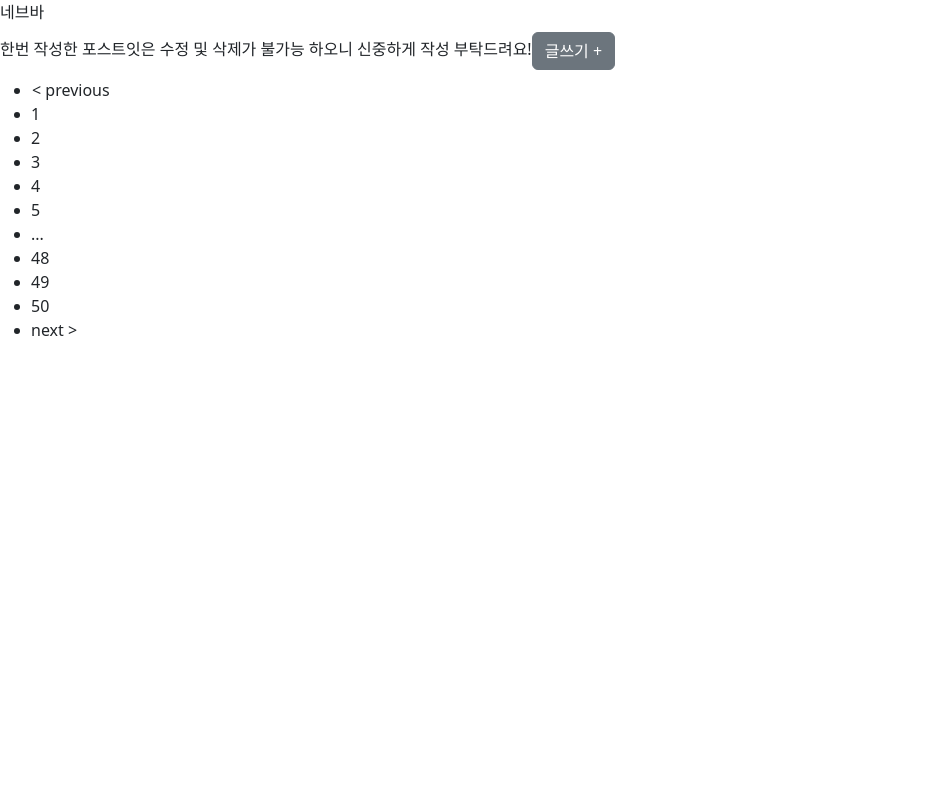
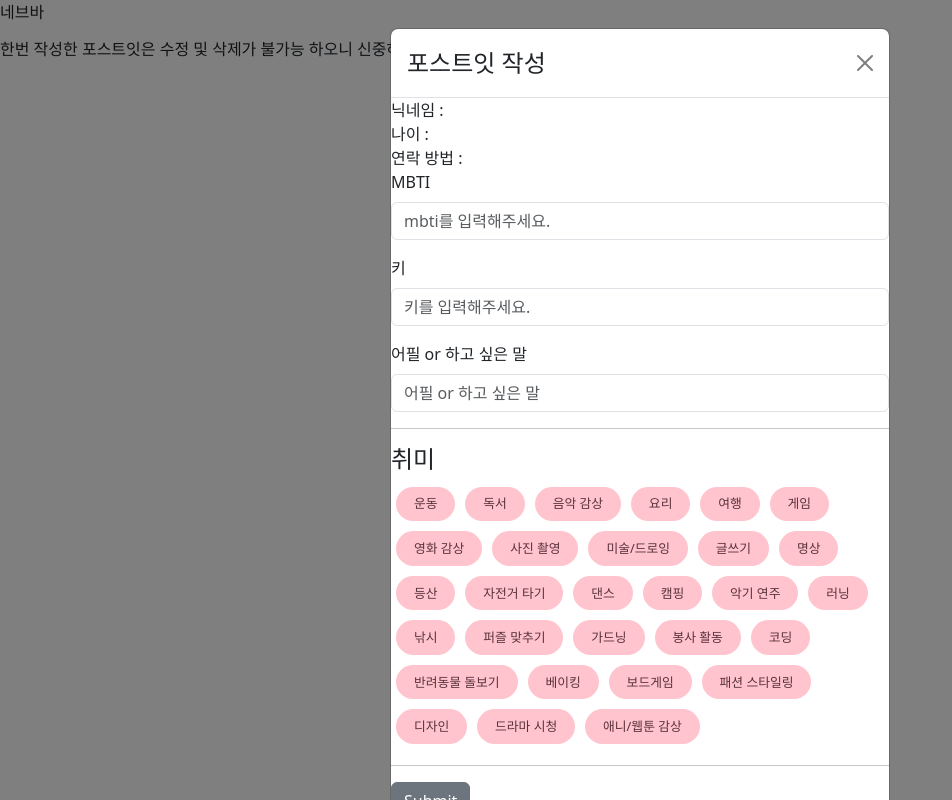
Before and after one commit to pyosunyoung/number-blind-date, a React (Create React App) app in the folder number-ting/: page /MatchingPage in a window 1280 px wide. Both pictures are taken after a click on the button "글쓰기 +". Shown: the whole page, without its empty margins (0-952 px from the left). Built offline with nearby package versions, Linux system fonts and the light colour scheme; no server answers.

Commit message:
post 테스트

```diff
--- a/number-ting/src/featueres/post/postSlice.js
+++ b/number-ting/src/featueres/post/postSlice.js
@@ -6,9 +6,9 @@ import api from "../../utils/api";
 
 export const createPost = createAsyncThunk(
   "posts/createPost",
-  async (formData, { dispatch, rejectWithValue }) => {
+  async (finalData, { dispatch, rejectWithValue }) => {
     try{
-      const response = await api.post("/matching/posts",formData)
+      const response = await api.post("/post/create",finalData)
       if(response.status!==200) throw new Error(response.error)
       dispatch(showToastMessage({message:"포스트잇 생성 완료", status:"success"}))
       // dispatch(getPostList({page:1}))
@@ -31,12 +31,27 @@ const postSlice = createSlice({
     success: false,
   },
   reducers:{
-
+    clearError: (state) => {
+      state.error = "";
+      state.success = false;
+    },
   },
   extraReducers: (builder) => {
     builder
-
+    .addCase(createPost.pending,(state,action)=>{
+      state.loading=true
+    })
+    .addCase(createPost.fulfilled,(state,action)=>{
+      state.loading = false
+      state.error = ""
+      state.success=true // 이거의 역할 상품 생성을 성공했다? 다이얼로그를 닫고, 실패시 실패메세지를 다이어로그에 보여주고, 닫지 않음
+    })
+    .addCase(createPost.rejected,(state,action)=>{
+      state.loading=false
+      state.error=action.payload
+      state.success = false
+    })
   }
 })
-export const {} = postSlice.actions;
+export const {clearError} = postSlice.actions;
 export default postSlice.reducer;
--- a/number-ting/src/page/MatchingPage/MatchingPage.js
+++ b/number-ting/src/page/MatchingPage/MatchingPage.js
@@ -22,13 +22,13 @@ import NewPostItDialog from './Modal/NewPostItDialog';
 
 const MatchingPage = () => {
   const navigate = useNavigate();
-  const [query] = useSearchParams();
+  // const [query] = useSearchParams();
   // const { postList, totalPageNum } = useSelector((state) => state.post);
   const [showDialog, setShowDialog] = useState(false);
-  const [searchQuery, setSearchQuery] = useState({
-    page: query.get("page") || 1,
-    name: query.get("name") || "",
-  }); //검색 조건들을 저장하는 객체, 해당 url의 page, name값 들고와라
+  // const [searchQuery, setSearchQuery] = useState({
+  //   page: query.get("page") || 1,
+  //   name: query.get("name") || "",
+  // }); //검색 조건들을 저장하는 객체, 해당 url의 page, name값 들고와라
 
   //포스트잇 리스트 가져오기 (url쿼리 맞춰서)
   // useEffect(()=>{
@@ -49,18 +49,18 @@ const MatchingPage = () => {
   const handleClickNewPostIt = () => {
     setShowDialog(true);
   }
-  const handlePageClick = ({ selected }) => { //1페이지를 누르면
-    //  쿼리에 페이지값 바꿔주기
-    setSearchQuery({...searchQuery, page:selected + 1});
-    console.log("selected", selected);//1페이지를 누르면 0이 나옴 그래서 +1을 해주면 ;됨
-  };
+  // const handlePageClick = ({ selected }) => { //1페이지를 누르면
+  //   //  쿼리에 페이지값 바꿔주기
+  //   setSearchQuery({...searchQuery, page:selected + 1});
+  //   console.log("selected", selected);//1페이지를 누르면 0이 나옴 그래서 +1을 해주면 ;됨
+  // };
   return (
     <div>
       한번 작성한 포스트잇은 수정 및 삭제가 불가능 하오니 신중하게 작성 부탁드려요!
       <Button className="mt-2 mb-2 buttonColor" variant="secondary" onClick={handleClickNewPostIt}>
           글쓰기 +
         </Button>
-        <ReactPaginate
+        {/* <ReactPaginate
           nextLabel="next >"
           onPageChange={handlePageClick}
           pageRangeDisplayed={5} //몇개의 페이지를 보여줄지
@@ -80,7 +80,7 @@ const MatchingPage = () => {
           containerClassName="pagination"
           activeClassName="active"
           className="paginate-style list-style-none"
-        />
+        /> */}
         <NewPostItDialog
           showDialog={showDialog}
           setShowDialog={setShowDialog}
--- a/number-ting/src/page/MatchingPage/Modal/NewPostItDialog.js
+++ b/number-ting/src/page/MatchingPage/Modal/NewPostItDialog.js
@@ -1,20 +1,211 @@
-import React from 'react'
+import React, { useEffect, useState } from 'react';
+import { Alert, Button, Col, Form, Modal, Row } from 'react-bootstrap';
+import { useDispatch, useSelector } from 'react-redux';
+import { clearError, createPost } from '../../../featueres/post/postSlice';
+import './NewPostItDialog.style.css';
 
 
+
+const NewPostItDialog = ({ showDialog, setShowDialog }) => {
+  const dispatch = useDispatch();
+  // const {error, success, selectedPost} = useSelector((state) => state.post)
+  const {user} = useSelector((state) => state.user)
   const InitialFormData = {
+    nickname: user?.nickname || '',
+    contact: user?.contact || '',
+    age: user?.age || "",
+    post: {
       mbti: '',
-  height: 0,
+      height: "",
       highlight: '',
       hobby: [],
-  pushcategory:["", "", ""]
+    },
+  };
+  const [formData, setFormData] = useState({ ...InitialFormData });
+  const [selectedHobby, setSelectedHobby] = useState([]);
+
+
+  // useEffect(() => {
+  //   if (success) setShowDialog(false); // 성공적으로 submit했으면 다이어로그 즉 팝업창 닫아주는 로직
+  // }, [success]); // 성공못했으면 그대로 열어 놓음
+
+  // useEffect(() => {
+  //   if (error || !success) {
+  //     dispatch(clearError());
+  //   }
+  // },[error, success, dispatch])
+
+  // Redux의 user 정보가 변경될 때 formData 업데이트
+  useEffect(() => {
+    if (user) {
+      setFormData((prevState) => ({
+        ...prevState,
+        nickname: user.nickname,
+        contact: user.contact,
+        age: user.age,
+      }));
+    }
+  }, [user]);
+
+  const handleClose = () => {
+    //모든걸 초기화시키고;
+    // 다이얼로그 닫아주기
+    // 1. 초기화할 상태 예시
+    // 2. 모달 닫기
+    setShowDialog(false); // 모달을 닫음
+  };
+  const handleChange = (event) => {
+    const { id, value } = event.target;
+    setFormData((prevState) => ({
+      ...prevState,
+      post: {
+        ...prevState.post,
+        [id]: value,
+      },
+    }));
   };
 
-const NewPostItDialog = ({showDialog, setShowDialog}) => {
+  const handleTagChange = (tag) => {
+    setSelectedHobby((prevTags) =>
+      prevTags.includes(tag)
+        ? prevTags.filter((t) => t !== tag)
+        : [...prevTags, tag]
+    );
+    setFormData((prevState) => ({
+      ...prevState,
+      post: {
+        ...prevState.post,
+        hobby: selectedHobby.includes(tag)
+          ? selectedHobby.filter((t) => t !== tag)
+          : [...selectedHobby, tag],
+      },
+    }));
+  };
+
+  const handleSubmit = (event) => {
+    event.preventDefault();
+
+    // 최종적으로 Redux user 정보와 formData를 합쳐서 제출
+    const finalData = {
+      ...formData,
+      nickname: user?.nickname || '',
+      contact: user?.contact || '',
+      age: user?.age || null,
+    };
+
+    console.log('Submitted Data:', finalData);
+    dispatch(createPost(finalData));
+  };
   return (
-    <div>
+    <Modal show={showDialog} onHide={handleClose}>
+      <Modal.Header closeButton>
+        <Modal.Title>포스트잇 작성</Modal.Title>
+      </Modal.Header>
+      {/* {error && (
+        <div className="error-message">
+          <Alert variant="danger">{error}</Alert>
+        </div>
+      )} */}
+      <Form className="form-container" onSubmit={handleSubmit}>
+        <div>닉네임 : {user && user.nickname}</div>
 
-    </div>
-  )
-}
+        <div>나이 : {user && user.age}</div>
 
-export default NewPostItDialog
+        <div>연락 방법 : {user && user.contact}</div>
+        <Row className="mb-3">
+          <Form.Group as={Col} controlId="mbti">
+            <Form.Label>MBTI</Form.Label>
+            <Form.Control
+              onChange={handleChange}
+              type="string"
+              placeholder="mbti를 입력해주세요."
+              required
+              value={formData.post.mbti}
+            />
+          </Form.Group>
+        </Row>
+
+        <Row className="mb-3">
+          <Form.Group as={Col} controlId="height">
+            <Form.Label>키</Form.Label>
+            <Form.Control
+              onChange={handleChange}
+              type="number"
+              placeholder="키를 입력해주세요."
+              required
+              value={formData.post.height}
+            />
+          </Form.Group>
+        </Row>
+
+        <Row className="mb-3">
+          <Form.Group as={Col} controlId="highlight">
+            <Form.Label>어필 or 하고 싶은 말</Form.Label>
+            <Form.Control
+              onChange={handleChange}
+              type="string"
+              placeholder="어필 or 하고 싶은 말"
+              required
+              value={formData.post.highlight}
+            />
+          </Form.Group>
+        </Row>
+
+        <hr />
+        <h4>취미</h4>
+        {[
+          '운동',
+          '독서',
+          '음악 감상',
+          '요리',
+          '여행',
+          '게임',
+          '영화 감상',
+          '사진 촬영',
+          '미술/드로잉',
+          '글쓰기',
+          '명상',
+          '등산',
+          '자전거 타기',
+          '댄스',
+          '캠핑',
+          '악기 연주',
+          '러닝',
+          '낚시',
+          '퍼즐 맞추기',
+          '가드닝',
+          '봉사 활동',
+          '코딩',
+          '반려동물 돌보기',
+          '베이킹',
+          '보드게임',
+          '패션 스타일링',
+          '디자인',
+          '드라마 시청',
+          '애니/웹툰 감상',
+        ].map((tag) => (
+          <button
+            type="button"
+            key={tag}
+            className={`interest-checkbox-button ${
+              selectedHobby.includes(tag) ? 'checked' : ''
+            }`}
+            onClick={() => handleTagChange(tag)}
+          >
+            {tag}
+          </button>
+        ))}
+        <hr />
+        <Button
+          variant="secondary"
+          className="custom-button-submit-edit"
+          type="submit"
+        >
+          Submit
+        </Button>
+      </Form>
+    </Modal>
+  );
+};
+
+export default NewPostItDialog;
--- /dev/null
+++ b/number-ting/src/page/MatchingPage/Modal/NewPostItDialog.style.css
@@ -0,0 +1,28 @@
+.interest-checkbox-button {
+  display: inline-block;
+  padding: 0.6em 1.4em;
+  border-radius: 1.5em;
+  background-color: rgba(255, 182, 193, 0.8); /* 연한 핑크 */
+  font-size: 0.8em;
+  text-align: center;
+  user-select: none;
+  transition: 0.1s ease-in;
+  color: rgba(90, 50, 60, 255); /* 짙은 핑크 계열 */
+  cursor: pointer;
+  margin: 5px;
+  border: none;
+}
+
+.interest-checkbox-button:hover {
+  background-color: rgba(255, 160, 170, 0.9); /* 조금 더 진한 핑크 */
+}
+
+.interest-checkbox-button.checked {
+  background-color: rgba(255, 105, 135, 1); /* 강조된 진한 핑크 */
+  color: white
+}
+
+.interest-checkbox-button:focus {
+  outline: none;
+  box-shadow:0 0 5px rgba(255, 105, 135, 0.8); /* 핑크빛 그림자 */
+}
--- a/number-ting/src/page/MatchingPage/Modal/PostitViewOrNot.js
+++ b/number-ting/src/page/MatchingPage/Modal/PostitViewOrNot.js
@@ -3,7 +3,7 @@ import React from 'react'
 const PostitViewOrNot = () => {
   return (
     <div>
-      <div>모달 작업업</div>
+      <div>모달 작업</div>
     </div>
   )
 }
```
Lines whose indentation alone changed are shown as unchanged.
